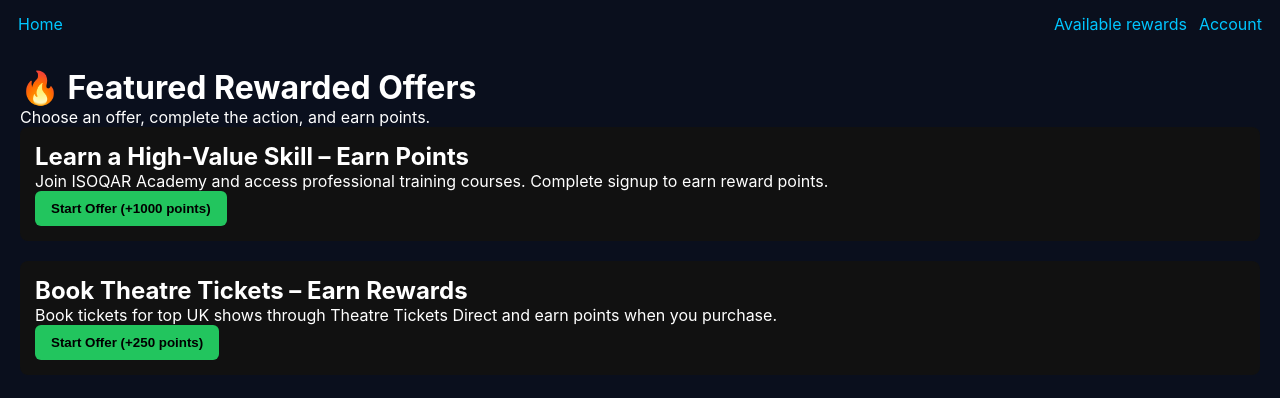
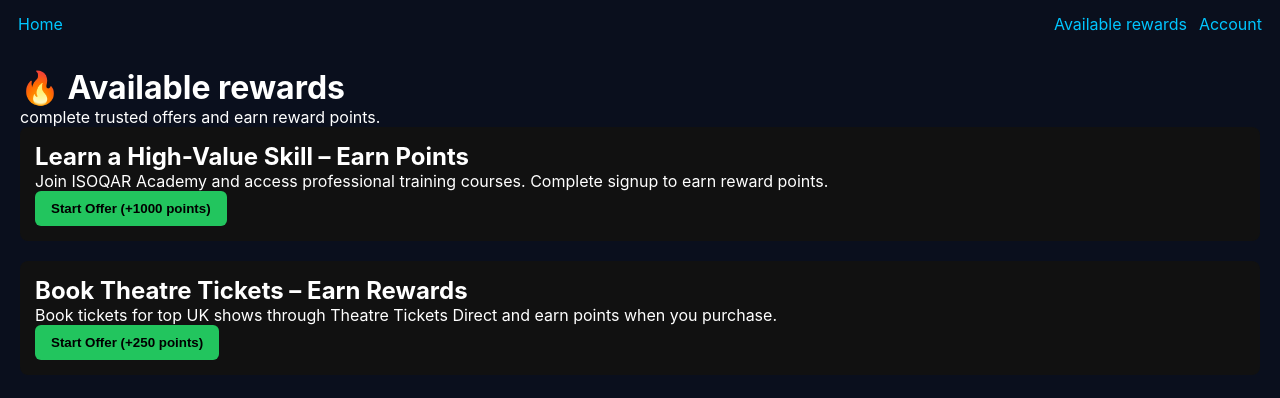
Before and after one commit to dantheman88/early-app, a Next.js app: page /drops in a window 1280 px wide. Shown: the top 398 px of the page. Built offline with nearby package versions, Linux system fonts and the light colour scheme.

Commit message:
Update drops.js

```diff
--- a/pages/drops.js
+++ b/pages/drops.js
@@ -22,8 +22,8 @@
 
   return (
     <div style={{ padding: 20 }}>
-      <h1>🔥 Featured Rewarded Offers</h1>
-      <p>Choose an offer, complete the action, and earn points.</p>
+      <h1>🔥 Available rewards</h1>
+      <p>complete trusted offers and earn reward points.</p>
 
       {offers.map((offer) => (
         <div
```
